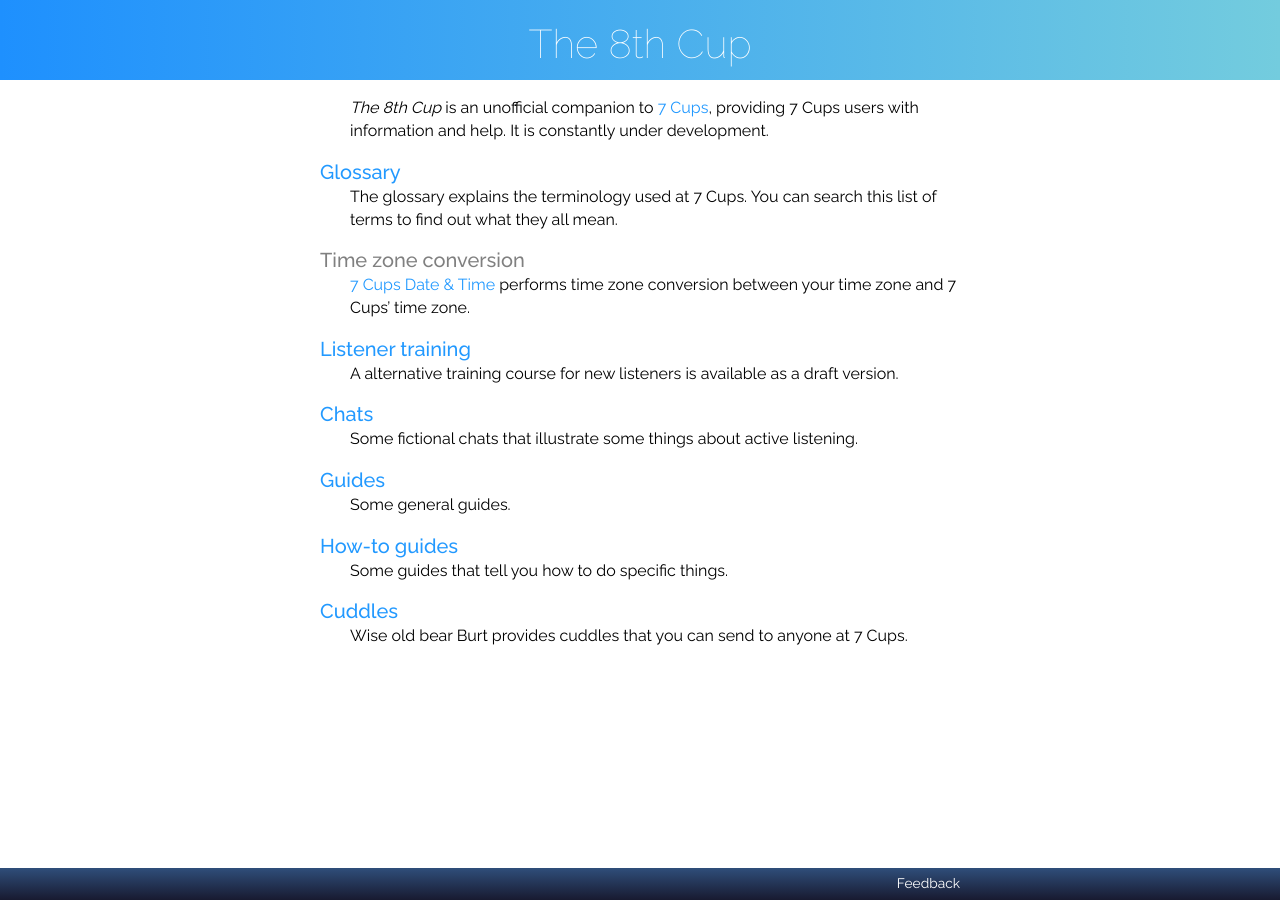
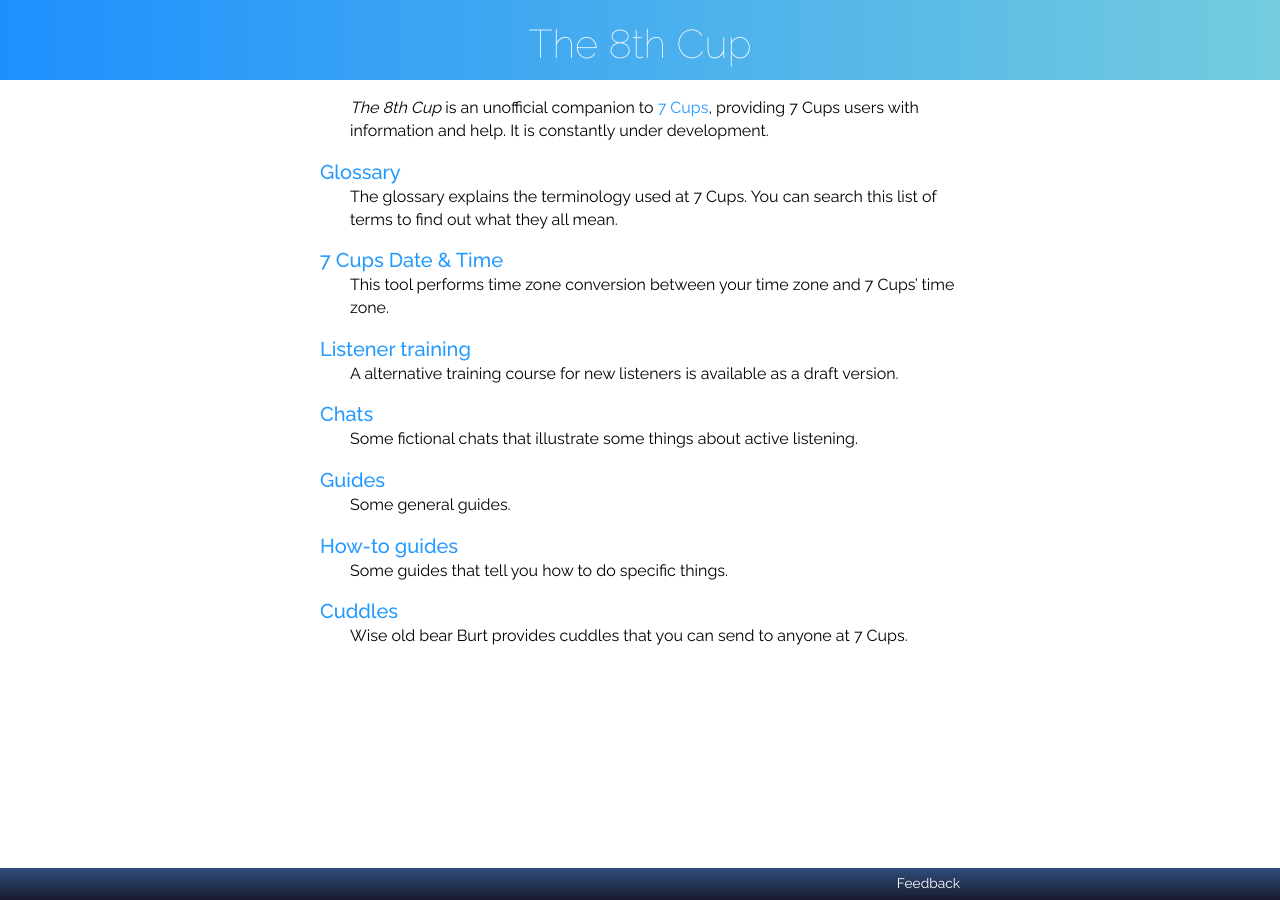
Before and after one commit to RarelyCharlie/rarelycharlie.github.io, a Jekyll site: the page built from index.md, in a window 1280 px wide. Built offline with Jekyll 4.4.1, drawn with Linux system fonts in a browser that asks for light colours.

Commit message:
linkify heading

```diff
--- a/index.md
+++ b/index.md
@@ -14,8 +14,8 @@ layout: default
 The glossary explains the terminology used at 7 Cups. You can search this list of terms
 to find out what they all mean.
 
-## Time zone conversion
-[7 Cups Date & Time](https://rarelycharlie.github.io/7cupstime) performs time zone conversion between your time zone and 7 Cups' time zone.
+## [7 Cups Date & Time](https://rarelycharlie.github.io/7cupstime)
+This tool performs time zone conversion between your time zone and 7 Cups' time zone.
 
 ## [Listener training](/listen/ 'Go to the listener training')
 A alternative training course for new listeners is available as a draft version.
```
